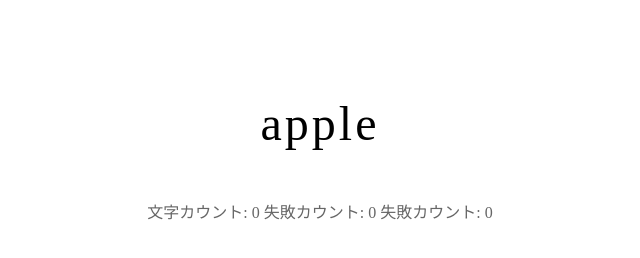
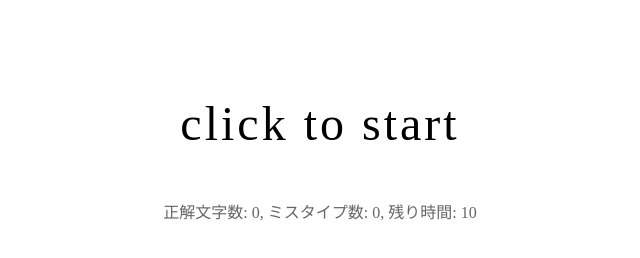
Before and after one commit to rusuru/abc, a plain HTML site: page index.html in a window 1280 px wide. Shown: the whole page, without its empty margins (320-960 px from the left). Drawn offline with Linux system fonts and the light colour scheme.

Commit message:
一旦完成

```diff
--- a/index.html
+++ b/index.html
@@ -6,12 +6,12 @@
 	<link rel="stylesheet" href="style.css">
 </head>
 <body>
-	<p id="target">Word</p>
-	<p class="info">
-		文字カウント: <span id="score">0</span>
-		失敗カウント: <span id="miss">0</span>
-		失敗カウント: <span id="miss">0</span>
-	</p>
+   <p id="target"></p>
+   <p class="info">
+     正解文字数: <span id="score"></span>,
+     ミスタイプ数: <span id="miss"></span>,
+     残り時間: <span id="timer"></span>
+   </p>
 <script src="script.js"></script>
 </body>
 </html>
--- a/script.js
+++ b/script.js
@@ -1,16 +1,99 @@
 (function(){
 'use strict';
+	var words = [
+		'manzana',
+		'platano',
+		'ciruela',
+		'tomate',
+		'pimiento',
+		'nopal',
+		'lechuga',
+		'col',
+		'mango',
+		'pela',
+		'pepino',
+		'patata',
+		'batata',
+		'calabaza'
+	];
+	var setTarget = function(){
+		currentWord = words[Math.floor(Math.random() * words.length)];
+		target.innerHTML = currentWord;
+		currentLocation = 0;
+	};
+	var currentWord;
+	var currentLocation;
+	var score;
+	var miss;
+	var timer;
+	var target = document.getElementById('target');
+	var scoreLabel = document.getElementById('score');
+	var missLabel = document.getElementById('miss');
+	var timerLabel = document.getElementById('timer');
+	var isStarted;
+	var timerId;
 
-var currentWord = 'apple';
-var currentLocation = 0;
-var score = 0;
-var miss = 0;
-var target = document.getElementById('target');
-var scoreLabel = document.getElementById('score');
-var missLabel = document.getElementById('miss');
+	var init = function() {
+		currentWord = 'click to start';
+		currentLocation = 0;
+		score = 0;
+		miss = 0;
+		timer = 10;
+		target.innerHTML = currentWord;
+		scoreLabel.innerHTML = score;
+		missLabel.innerHTML = miss;
+		timerLabel.innerHTML = timer;
+		isStarted = false;
+	};
+	init();
 
-target.textContent = currentWord;
-scoreLabel.textContent = score;
-missLabel.textContent = miss;
+	var updateTimer = function() {
+		var timerId = setTimeout(function(){
+			timer--;
+			timerLabel.innerHTML = timer;
+			if( timer <= 0 ){
+				alert('game over');
+				var accuracy = (score + miss) === 0 ? '0.00' : ((score / (score + miss)) * 100).toFixed(2);
+				alert(score + ' letters, ' + miss + ' miss! ' + accuracy + ' % accuracy');
+				clearTimeout(timerId);
+				init();
+				return;
+			}
+			updateTimer();
+		}, 1000);
+	}
+
+	window.addEventListener('click', function(){
+		if(!isStarted) {
+			isStarted = true;
+			setTarget();
+			updateTimer();
+		}
+	})
+	window.addEventListener('keyup', function(e) {
+		if(!isStarted) {
+			return;
+		}
+		// e.keyCode
+		// console.log(String.fromCharCode(e.keyCode));
+		if (String.fromCharCode(e.keyCode) === currentWord[currentLocation].toUpperCase()) {
+		currentLocation++;
+		var placeholder = '';
+		for (var i = 0; i < currentLocation; i++) {
+			placeholder += '_';
+		}
+		target.innerHTML = placeholder + currentWord.substring(currentLocation);
+		// console.log('score!');
+		score++;
+		scoreLabel.innerHTML = score;
+			if(currentWord.length === currentLocation){
+				setTarget();
+			}
+		} else {
+		// console.log('miss!');
+		miss++;
+		missLabel.innerHTML = miss;
+		}
+	});
 
 }());
```
